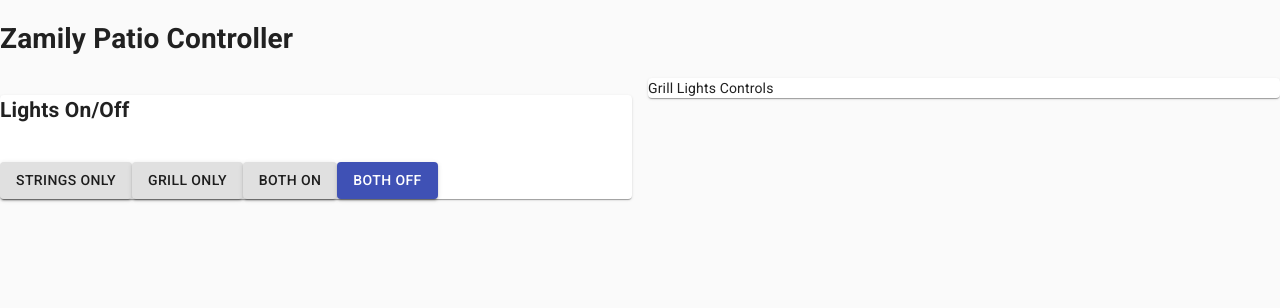
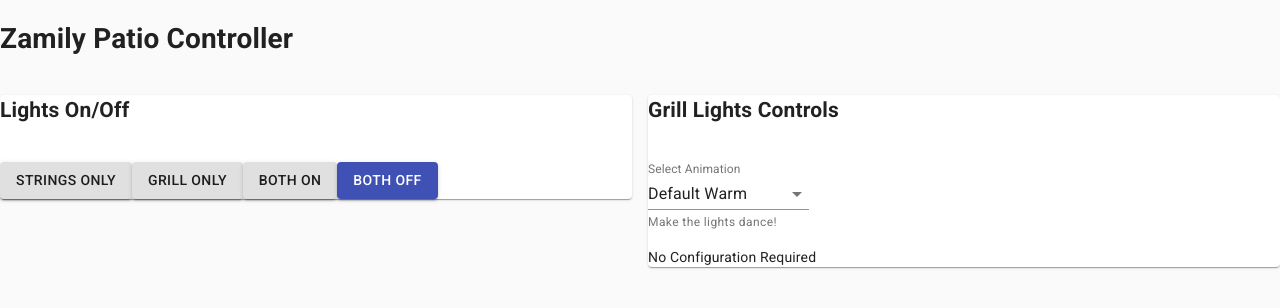
Before and after one commit to RoseBrosCode/zamily-patio-lights, a React (Create React App) app in the folder client/: page / in a window 1280 px wide. Shown: the top 308 px of the page. Built offline with nearby package versions, Linux system fonts and the light colour scheme.

Commit message:
added some GrillLightsControl components, Racer and Rainbow TODO

```diff
--- a/client/package.json
+++ b/client/package.json
@@ -9,6 +9,7 @@
     "@testing-library/react": "^9.3.2",
     "@testing-library/user-event": "^7.1.2",
     "react": "^16.13.1",
+    "react-color": "^2.18.1",
     "react-dom": "^16.13.1",
     "react-scripts": "3.4.3"
   },
--- a/client/src/components/App.js
+++ b/client/src/components/App.js
@@ -4,6 +4,7 @@ import Paper from '@material-ui/core/Paper';
 import Grid from '@material-ui/core/Grid';
 import CssBaseline from '@material-ui/core/CssBaseline';
 import LightsOnOff from 'components/LightsOnOff';
+import GrillLightsControls from 'components/GrillLightsControls';
 
 function App() {
   return (
@@ -18,7 +19,9 @@ function App() {
           </Paper>
         </Grid>
         <Grid item xs={12} sm={6}>
-          <Paper>Grill Lights Controls</Paper>
+          <Paper>
+            <GrillLightsControls />
+          </Paper>
         </Grid>
       </Grid>
     </>
--- /dev/null
+++ b/client/src/components/ColorConfig.js
@@ -0,0 +1,11 @@
+import React from 'react';
+import { HuePicker } from 'react-color';
+
+
+export default function ColorConfig(props) {
+  return (
+    <div>
+      <HuePicker color={props.currentColor} onChange={props.onColorChange} />
+    </div>
+  )
+}
--- /dev/null
+++ b/client/src/components/ColorSpeedConfig.js
@@ -0,0 +1,21 @@
+import React from 'react';
+import { HuePicker } from 'react-color';
+import Slider from '@material-ui/core/Slider';
+
+
+export default function ColorSpeedConfig(props) {
+  return (
+    <div>
+      <p>Pick a color:</p>
+      <HuePicker color={props.currentColor} onChange={props.onColorChange} />
+      <p>Pick a speed:</p>
+      <Slider
+        value={props.currentSpeed}
+        onChange={props.onSpeedChange}
+        aria-labelledby="continuous-slider"
+        max={10}
+        min={1}
+      />
+    </div>
+  )
+}
--- /dev/null
+++ b/client/src/components/GrillLightsControls.js
@@ -0,0 +1,126 @@
+import React, { Component } from 'react';
+import InputLabel from '@material-ui/core/InputLabel';
+import FormHelperText from '@material-ui/core/FormHelperText';
+import FormControl from '@material-ui/core/FormControl';
+import NativeSelect from '@material-ui/core/NativeSelect';
+import NoConfig from 'components/NoConfig';
+import ColorConfig from 'components/ColorConfig';
+import ColorSpeedConfig from 'components/ColorSpeedConfig';
+
+
+class GrillLightsControls extends Component {
+  constructor(props) {
+    super(props);
+    this.state = {
+      animation: 0, // enum int: WARM: 0, SOLID: 1, RAINBOW: 2, BREATHE: 3, STROBE: 4, RACER: 5, MARQUEE: 6, MUSIC_FREQ: 7, MUSIC_TIBMRE: 8, MUSIC_BEAT: 9
+      red: 0, // int 0-255 TODO - change to WARM default
+      green: 0, // int 0-255 TODO - change to WARM default
+      blue: 0, // int 0-255 TODO - change to WARM default
+      speed: 5, // int 1-10
+      direction: 1, // int: 0 = left, 1 = right
+      density: 0.5, // float 0.0-1.0
+      tailLength: 250 // int (0-500)
+    };
+    this.handleAnimationChange = this.handleAnimationChange.bind(this);
+    this.handleColorChange = this.handleColorChange.bind(this);
+    this.handleSpeedChange = this.handleSpeedChange.bind(this);
+
+  }
+
+  handleAnimationChange(e) {
+    console.log(e.target);
+    this.setState({
+      animation: parseInt(e.target.value)
+    })
+  }
+
+  handleColorChange(color, e) {
+    this.setState({
+      red: color.rgb.r,
+      green: color.rgb.g,
+      blue: color.rgb.b
+    })
+  }
+
+  handleSpeedChange(e, speedVal) {
+    this.setState({
+      speed: speedVal
+    })
+  }
+
+  render() {
+    const currentColor = {
+      r: this.state.red,
+      g: this.state.green,
+      b: this.state.blue
+    };
+    const needsNoConfig = [0, 7, 8];
+    const needsColorConfig = [1, 9];
+    const needsColorSpeedConfig = [3, 4, 6];
+    let neededConfig;
+
+    console.log('rendering with state: ', this.state);
+
+    if (needsNoConfig.includes(this.state.animation)) {
+      neededConfig = <NoConfig />;
+
+    } else if (needsColorConfig.includes(this.state.animation)) {
+      neededConfig = <ColorConfig currentColor={currentColor} onColorChange={this.handleColorChange} />;
+
+    } else if (needsColorSpeedConfig.includes(this.state.animation)) {
+      neededConfig = (
+        <ColorSpeedConfig
+          currentColor={currentColor}
+          onColorChange={this.handleColorChange}
+          currentSpeed={this.state.speed}
+          onSpeedChange={this.handleSpeedChange}
+        />
+      );
+
+    } else if (this.state.animation === 2) { // Rainbow
+      neededConfig = <p>TODO RainbowConfig Component</p>
+
+    } else if (this.state.animation === 5) { // Racer
+      neededConfig = <p>TODO RacerConfig Component</p>
+
+    } else {
+      console.log('invalid animation enum...');
+      // TODO show error
+    }
+
+    return (
+      <div>
+        <h2>Grill Lights Controls</h2>
+        <br />
+        <FormControl>
+          <InputLabel htmlFor="animation-selector">Select Animation</InputLabel>
+          <NativeSelect
+            value={this.state.animation}
+            onChange={this.handleAnimationChange}
+            inputProps={{
+              name: 'animation',
+              id: 'animation-selector',
+            }}
+          >
+            <option aria-label="None" value="" />
+            <option value={0}>Default Warm</option>
+            <option value={1}>Solid Color</option>
+            <option value={2}>Revolving Rainbow</option>
+            <option value={3}>Breathing</option>
+            <option value={4}>Strobe</option>
+            <option value={5}>Racer</option>
+            <option value={6}>Marquee</option>
+            <option value={7}>Music Levels</option>
+            <option value={8}>Music Texture</option>
+            <option value={9}>Music Beat Match</option>
+          </NativeSelect>
+          <FormHelperText>Make the lights dance!</FormHelperText>
+        </FormControl>
+        {neededConfig}
+      </div>
+
+    )
+  }
+}
+
+export default GrillLightsControls;
--- a/client/src/components/LightsOnOff.js
+++ b/client/src/components/LightsOnOff.js
@@ -39,6 +39,7 @@ class LightsOnOff extends Component {
 
     } else {
       console.log('Unexpected event...', e)
+      // TODO show error
     }
   }
 
--- /dev/null
+++ b/client/src/components/NoConfig.js
@@ -0,0 +1,9 @@
+import React from 'react';
+
+export default function NoConfig() {
+  return (
+    <div>
+      <p>No Configuration Required</p>
+    </div>
+  )
+}
```
Also changed, not shown: 1 other file (tests, documents, lock files or other folders).
